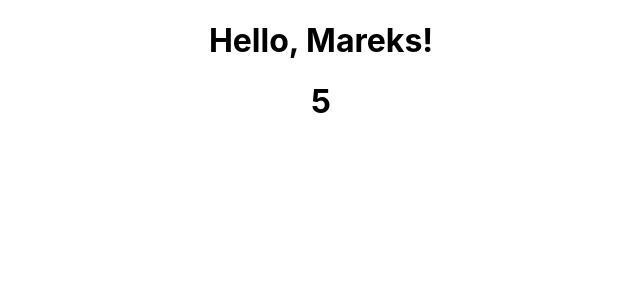
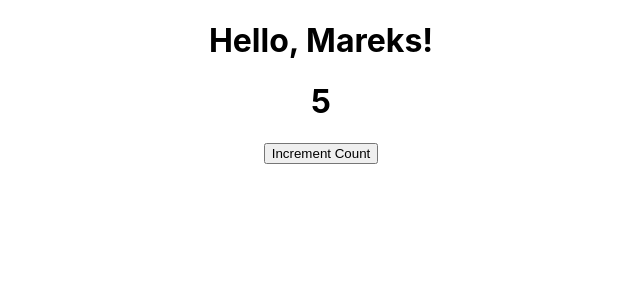
Before and after one commit to mzalot/ReactJS, a React (Create React App) app in the folder my-app/: page / in a window 1280 px wide. Shown: the top 300 px of the page, without its empty margins (319-959 px from the left). Built offline with nearby package versions, Linux system fonts and the light colour scheme.

Commit message:
I made the button work

```diff
--- a/my-app/src/Counter.jsx
+++ b/my-app/src/Counter.jsx
@@ -17,7 +17,12 @@ class Counter extends Component{
 
         render() {
             return(
-                <h1>{this.state.count}</h1>
+                <div className="counter">
+                    <h1>{this.state.count}</h1>
+                    <button onClick={this.incrementCount}>
+                        Increment Count
+                    </button>
+                </div>
             );
         }
 }
```
